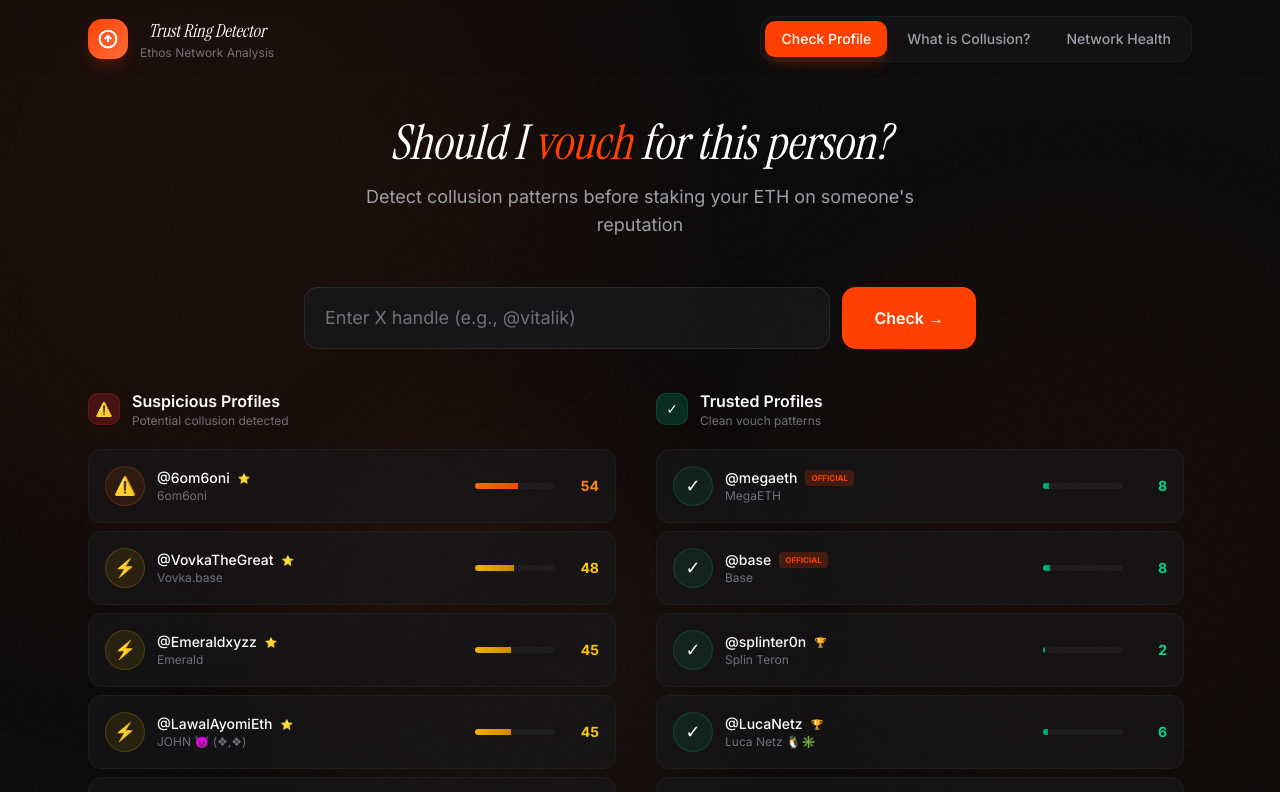
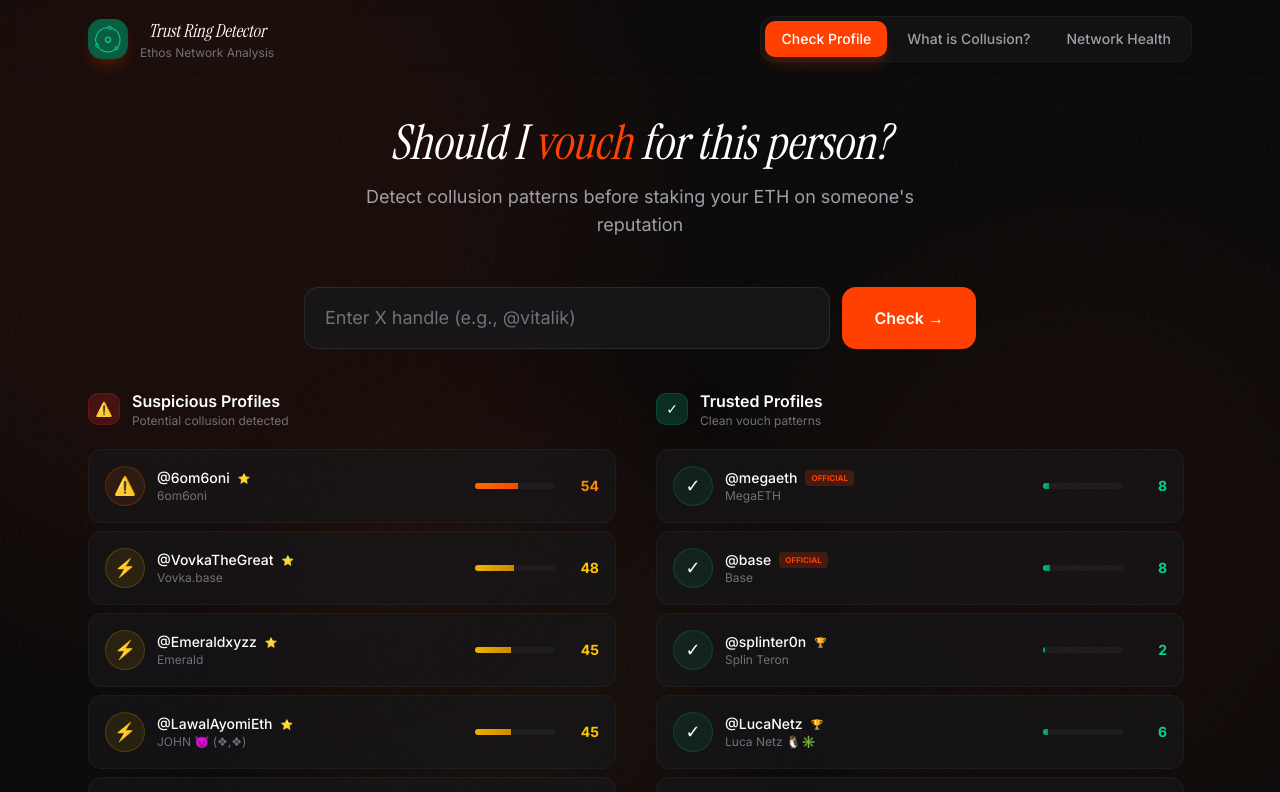
Before and after one commit to kluless13/ethos-vibeathon, a Next.js app in the folder ui/: page / in a window 1280 px wide. Shown: the top 792 px of the page. Built offline with nearby package versions, Linux system fonts and the light colour scheme.

Commit message:
Use ringer.png logo on main website

```diff
--- a/ui/src/app/page.tsx
+++ b/ui/src/app/page.tsx
@@ -681,12 +681,13 @@ export default function Home() {
         <div className="max-w-6xl mx-auto px-6 py-4">
           <div className="flex items-center justify-between">
             <button onClick={handleBack} className="flex items-center gap-3 group">
-              <div className="w-10 h-10 rounded-xl bg-gradient-to-br from-[#FF4000] to-[#ff6b35] flex items-center justify-center shadow-lg shadow-[#FF4000]/20 group-hover:scale-105 transition-transform">
-                <svg width="20" height="20" viewBox="0 0 24 24" fill="none" stroke="white" strokeWidth="2.5">
-                  <circle cx="12" cy="12" r="10" />
-                  <path d="M12 8v8M8 12l4-4 4 4" />
-                </svg>
-              </div>
+              <Image
+                src="/ringer.png"
+                alt="Trust Ring Detector"
+                width={40}
+                height={40}
+                className="rounded-xl shadow-lg shadow-[#FF4000]/20 group-hover:scale-105 transition-transform"
+              />
               <div>
                 <h1 className="text-lg font-[family-name:var(--font-display)] italic group-hover:text-[#FF4000] transition-colors">
                   Trust Ring Detector
```
